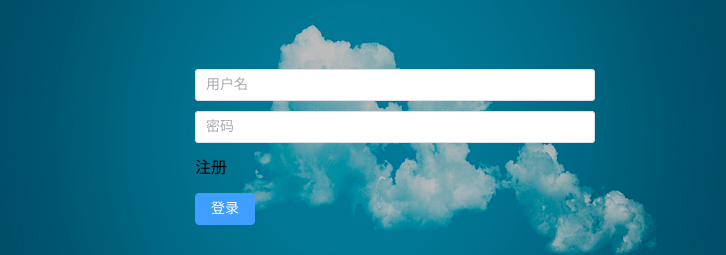
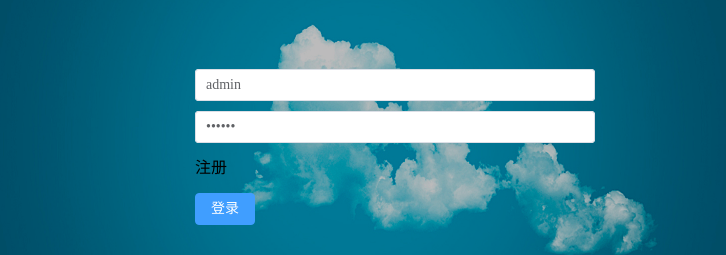
Before and after one commit to Van-Yo/vue3-element-plus-admin, a Vue app: page /#/login in a window 1280 px wide. Shown: the part 253-508 px from the top of the page, without its empty margins (245-971 px from the left). Built offline with nearby package versions, Linux system fonts and the light colour scheme; what vue-cesium would draw is missing.

Commit message:
修改登录和注销提示框

```diff
--- a/src/pages/layout/index.vue
+++ b/src/pages/layout/index.vue
@@ -37,6 +37,7 @@ import { reactive, ref, onBeforeMount } from 'vue'
 import { useRouter, onBeforeRouteUpdate } from 'vue-router'
 import { removeToken } from '@/utils/user.js'
 import { useStore } from 'vuex'
+import { ElMessage, ElMessageBox } from 'element-plus'
 const store = useStore()
 const router = useRouter()
 // 在setup中
@@ -94,10 +95,24 @@ const handleSelect = (index, indexPath, item, routeResult) => {
   router.push(index)
 }
 const logout = () => {
-  removeToken()
-  store.commit('setHasGetRoute', false)
-  store.commit('setRouteList', [])
-  router.push('/login')
+  ElMessageBox.confirm(
+    '您确定要注销账号吗?',
+    '提示',
+    {
+      confirmButtonText: '确定',
+      cancelButtonText: '取消',
+      type: 'warning'
+    }
+  )
+    .then(() => {
+      removeToken()
+      store.commit('setHasGetRoute', false)
+      store.commit('setRouteList', [])
+      router.push('/login')
+    })
+    .catch(() => {
+
+    })
 }
 </script>
 <style lang="scss" scoped>
--- a/src/pages/login/login.vue
+++ b/src/pages/login/login.vue
@@ -2,7 +2,7 @@
   <div class="login-area">
     <div class="login-box">
       <el-input v-model="user" placeholder="用户名" style="margin-bottom:10px" />
-      <el-input v-model="password" placeholder="密码" />
+      <el-input v-model="password" placeholder="密码" type="password" />
       <p @click="changeMode">{{ mode?'注册':'登录' }}</p>
       <el-button v-if="mode" type="primary" :loading="loading" @click="login">登录</el-button>
       <el-button v-else type="primary" @click="register">注册</el-button>
@@ -15,8 +15,8 @@ import { ElMessage } from 'element-plus'
 import { useStore } from 'vuex'
 import { useRouter } from 'vue-router'
 const router = useRouter()
-const user = ref('')
-const password = ref('')
+const user = ref('admin')
+const password = ref('123456')
 const mode = ref(true)
 const changeMode = () => {
   mode.value = !mode.value
```
